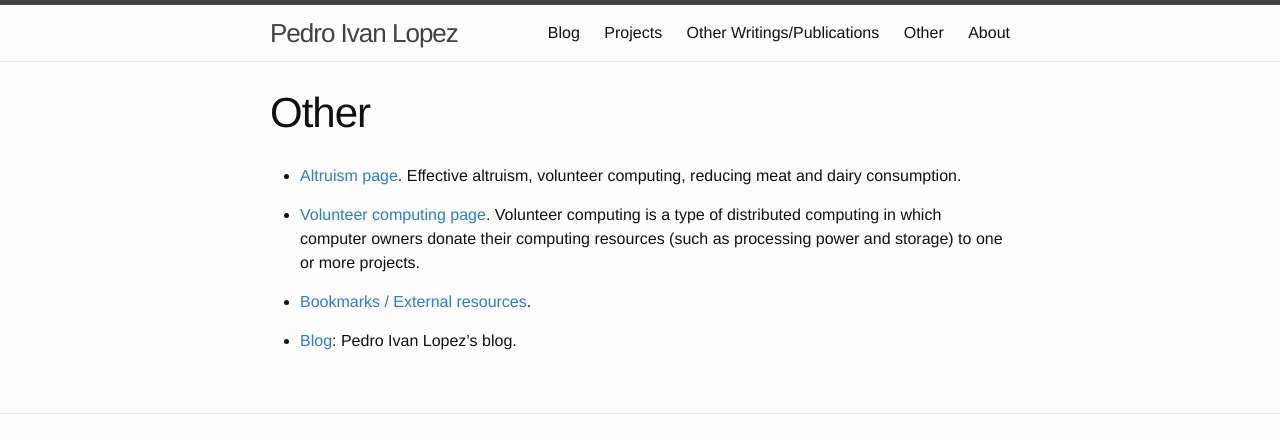
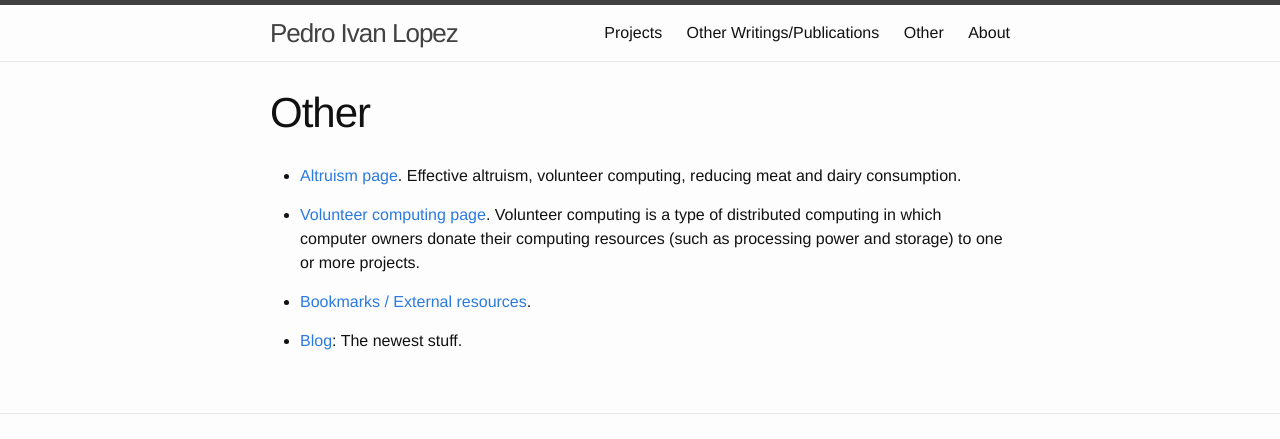
Before and after one commit to lopezpdvn/lopezpdvn.github.io, a Jekyll site: the page built from pages/other.md, in a window 1280 px wide. Shown: the top 439 px of the page. Built offline with Jekyll 4.4.1, drawn with Linux system fonts in a browser that asks for light colours.

Commit message:
Removed Blog link from Header

```diff
--- a/_includes/header.html
+++ b/_includes/header.html
@@ -14,7 +14,6 @@
       </a>
 
       <div class="trigger">
-          <a class="page-link" href="{{ site.baseurl }}/blog">Blog</a>
           <a class="page-link" href="{{ site.baseurl }}/projects">Projects</a>
           <a class="page-link" href="{{ site.baseurl }}/other-writings">Other Writings/Publications</a>
           <!--<a class="page-link" href="{{ site.baseurl }}/about">Resume</a>-->
--- a/pages/other.md
+++ b/pages/other.md
@@ -14,4 +14,4 @@ permalink: /other/
 
 - [Bookmarks / External resources]({{ site.baseurl }}/bookmarks).
 
-- [Blog]({{ site.baseurl }}/blog "Pedro Ivan Lopez's blog"): Pedro Ivan Lopez's blog.
+- [Blog]({{ site.baseurl }}/blog "Pedro Ivan Lopez's blog"): The newest stuff.
```
